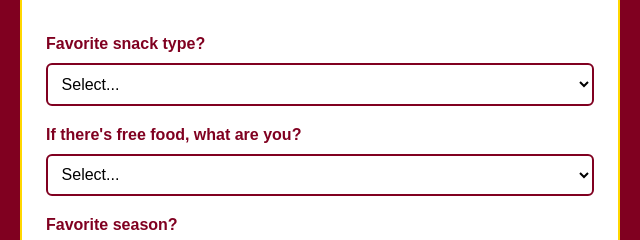
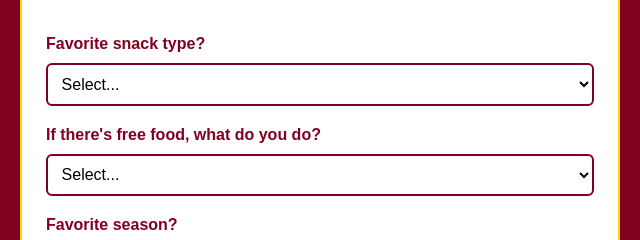
Before and after one commit to jgarcia7-byte/KappaClass.github.io, a plain HTML site: page index.html in a window 1280 px wide. Shown: the part 4321-4561 px from the top of the page, 320-960 px from the left. Drawn offline with nearby package versions, Linux system fonts and the light colour scheme.

Commit message:
quick change

```diff
--- a/index.html
+++ b/index.html
@@ -27,7 +27,7 @@
       <option>Both</option>
       <option>Whatever is there</option>
     </select>
-    <p>If there's free food, what are you?</p>
+    <p>If there's free food, what do you do?</p>
     <select id="freeFood">
       <option value="" disabled selected>Select...</option>
       <option>First in line</option>
```
